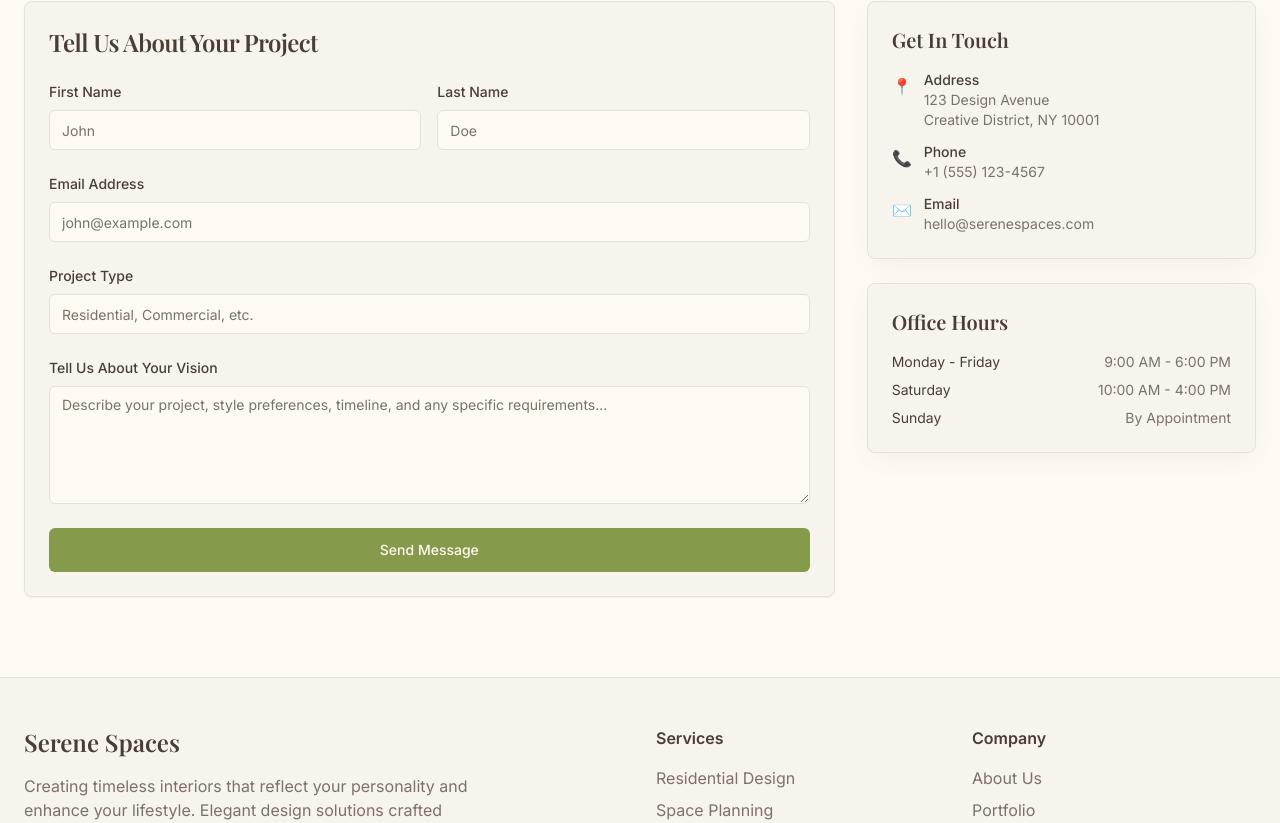
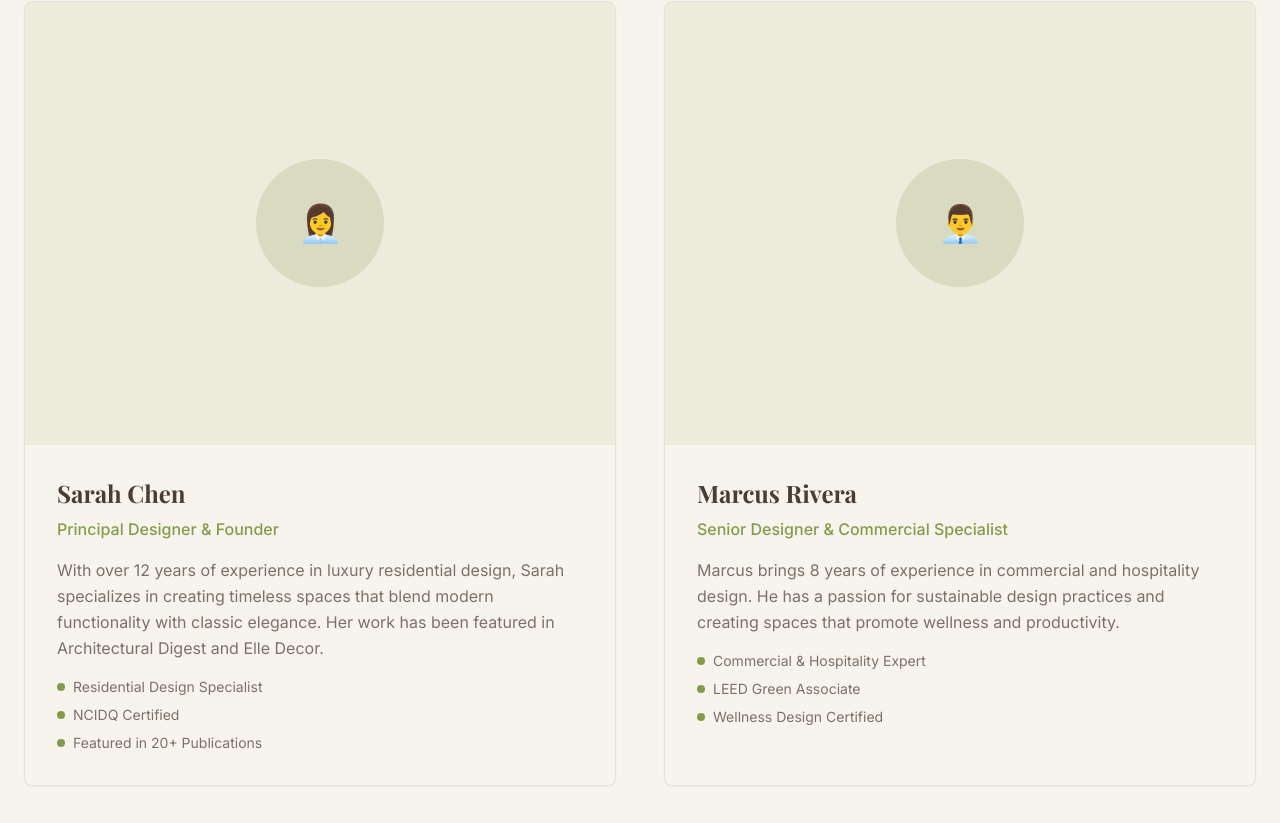
Before and after one commit to distinguishedape/ksign-interiors, a React (Vite) app: page / in a window 1280 px wide. Shown: the part 3317-4140 px from the top of the page. Built offline with nearby package versions, Linux system fonts and the light colour scheme.

Commit message:
Add designers section
Add a section to showcase the two main designers before the "Start your design journey" section.

```diff
--- /dev/null
+++ b/src/components/Designers.tsx
@@ -0,0 +1,98 @@
+import { Card, CardContent } from "@/components/ui/card";
+
+const Designers = () => {
+  return (
+    <section className="py-20 bg-card">
+      <div className="container mx-auto px-6">
+        <div className="text-center mb-16">
+          <h2 className="font-playfair text-4xl md:text-5xl font-bold text-foreground mb-4">
+            Meet Our Design Team
+          </h2>
+          <p className="font-inter text-lg text-muted-foreground max-w-2xl mx-auto">
+            Our passionate designers bring years of expertise and a keen eye for detail to every project.
+          </p>
+        </div>
+
+        <div className="grid grid-cols-1 lg:grid-cols-2 gap-12">
+          {/* Designer 1 */}
+          <Card className="shadow-elegant border-border overflow-hidden">
+            <div className="aspect-[4/3] bg-gradient-soft relative">
+              <div className="absolute inset-0 bg-primary/10 flex items-center justify-center">
+                <div className="w-32 h-32 bg-primary/20 rounded-full flex items-center justify-center">
+                  <span className="text-4xl text-primary">👩‍💼</span>
+                </div>
+              </div>
+            </div>
+            <CardContent className="p-8">
+              <h3 className="font-playfair text-2xl font-bold text-foreground mb-2">
+                Sarah Chen
+              </h3>
+              <p className="font-inter text-primary font-medium mb-4">
+                Principal Designer & Founder
+              </p>
+              <p className="font-inter text-muted-foreground leading-relaxed mb-4">
+                With over 12 years of experience in luxury residential design, Sarah specializes in
+                creating timeless spaces that blend modern functionality with classic elegance.
+                Her work has been featured in Architectural Digest and Elle Decor.
+              </p>
+              <div className="space-y-2">
+                <div className="flex items-center space-x-2">
+                  <span className="w-2 h-2 bg-primary rounded-full"></span>
+                  <span className="font-inter text-sm text-muted-foreground">Residential Design Specialist</span>
+                </div>
+                <div className="flex items-center space-x-2">
+                  <span className="w-2 h-2 bg-primary rounded-full"></span>
+                  <span className="font-inter text-sm text-muted-foreground">NCIDQ Certified</span>
+                </div>
+                <div className="flex items-center space-x-2">
+                  <span className="w-2 h-2 bg-primary rounded-full"></span>
+                  <span className="font-inter text-sm text-muted-foreground">Featured in 20+ Publications</span>
+                </div>
+              </div>
+            </CardContent>
+          </Card>
+
+          {/* Designer 2 */}
+          <Card className="shadow-elegant border-border overflow-hidden">
+            <div className="aspect-[4/3] bg-gradient-soft relative">
+              <div className="absolute inset-0 bg-primary/10 flex items-center justify-center">
+                <div className="w-32 h-32 bg-primary/20 rounded-full flex items-center justify-center">
+                  <span className="text-4xl text-primary">👨‍💼</span>
+                </div>
+              </div>
+            </div>
+            <CardContent className="p-8">
+              <h3 className="font-playfair text-2xl font-bold text-foreground mb-2">
+                Marcus Rivera
+              </h3>
+              <p className="font-inter text-primary font-medium mb-4">
+                Senior Designer & Commercial Specialist
+              </p>
+              <p className="font-inter text-muted-foreground leading-relaxed mb-4">
+                Marcus brings 8 years of experience in commercial and hospitality design.
+                He has a passion for sustainable design practices and creating spaces that
+                promote wellness and productivity.
+              </p>
+              <div className="space-y-2">
+                <div className="flex items-center space-x-2">
+                  <span className="w-2 h-2 bg-primary rounded-full"></span>
+                  <span className="font-inter text-sm text-muted-foreground">Commercial & Hospitality Expert</span>
+                </div>
+                <div className="flex items-center space-x-2">
+                  <span className="w-2 h-2 bg-primary rounded-full"></span>
+                  <span className="font-inter text-sm text-muted-foreground">LEED Green Associate</span>
+                </div>
+                <div className="flex items-center space-x-2">
+                  <span className="w-2 h-2 bg-primary rounded-full"></span>
+                  <span className="font-inter text-sm text-muted-foreground">Wellness Design Certified</span>
+                </div>
+              </div>
+            </CardContent>
+          </Card>
+        </div>
+      </div>
+    </section>
+  );
+};
+
+export default Designers;
--- a/src/pages/Index.tsx
+++ b/src/pages/Index.tsx
@@ -3,6 +3,7 @@ import Hero from "@/components/Hero";
 import Services from "@/components/Services";
 import Portfolio from "@/components/Portfolio";
 import About from "@/components/About";
+import Designers from "@/components/Designers";
 import Contact from "@/components/Contact";
 import Footer from "@/components/Footer";
 
@@ -14,6 +15,7 @@ const Index = () => {
       <Services />
       <Portfolio />
       <About />
+      <Designers />
       <Contact />
       <Footer />
     </div>
```
